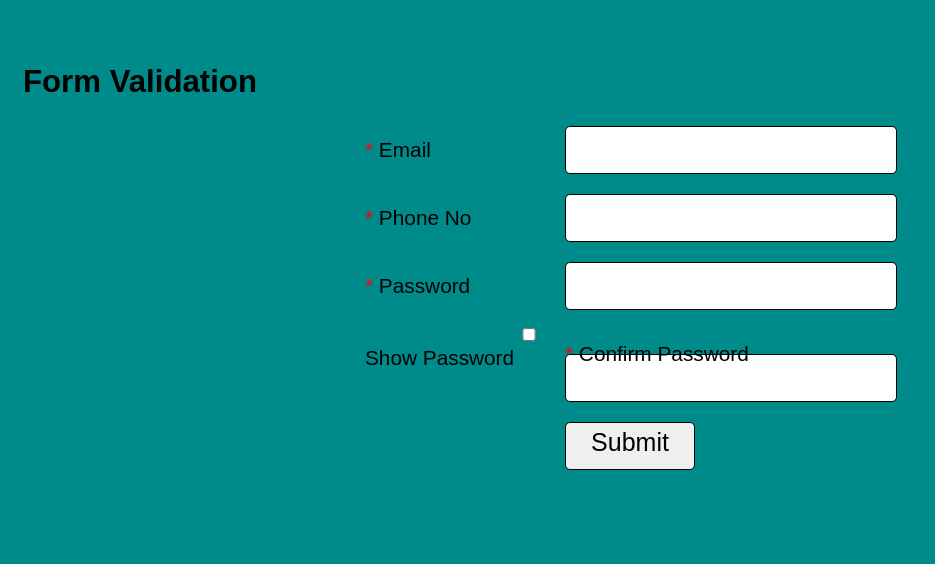
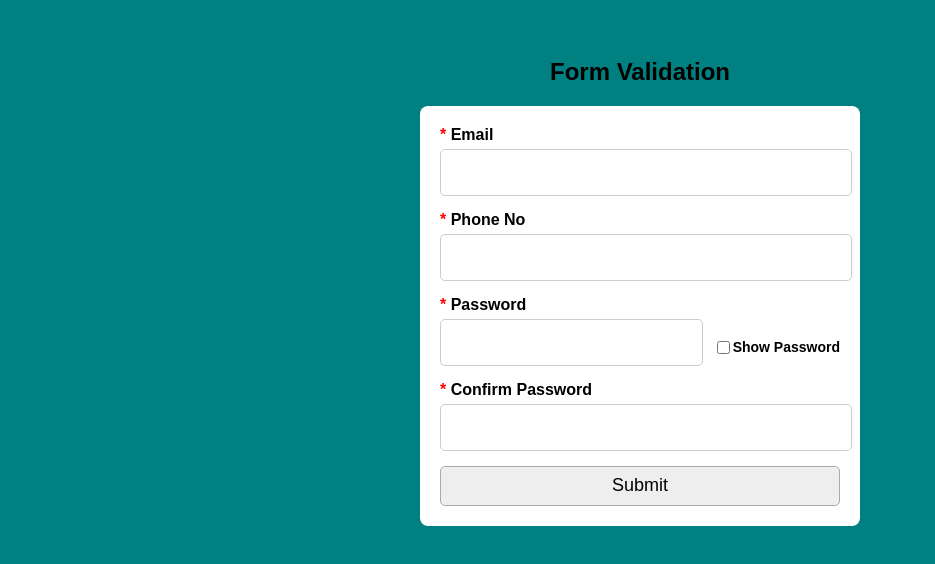
Before and after one commit to TejasOlishetri/Form-Validation, a plain HTML site: page index.html in a window 1280 px wide. Shown: the whole page, without its empty margins (0-935 px from the left). Drawn offline with nearby package versions, Linux system fonts and the light colour scheme.

Commit message:
Update style.css

```diff
--- a/style.css
+++ b/style.css
@@ -1,40 +1,74 @@
-body{
-    font-family: Arial, Helvetica, sans-serif;
-    font-size: 130%;
-    padding: 15px;
-    background-color: darkcyan;
+body {
+    background-color: teal;
+    font-family: Arial, sans-serif;
+    padding: 30px;
 }
-.wraper{
-    width: 550px;
-    margin: 0 auto;
 
+.wraper {
+    max-width: 400px;
+    margin: auto;
+    background-color: #fff;
+    padding: 20px;
+    border-radius: 8px;
 }
-label{
-    width: 200px;
-    float: left;
-    position: relative;
-    top: 12px;
+
+label {
+    font-weight: bold;
+    color: black;
+    display: block;
+    margin-bottom: 5px;
 }
-input{
-    width: 320px;
-    font-size: 25px;
-    border: 1px solid black;
+
+input[type="text"],
+input[type="email"],
+input[type="password"] {
+    width: 100%;
+    height: 35px;
+    font-size: 16px;
+    padding: 5px;
+    margin-bottom: 15px;
+    border: 1px solid #ccc;
     border-radius: 5px;
-    padding: 5px 5px 12px 5px;
 }
-.formelement{
-    margin-bottom: 20px;
+
+.password-wrapper {
+    display: flex;
+    align-items: center;
+    gap: 10px;
 }
-#submitbt{
-    width: 130px;
-    margin-left: 200px;
+
+.password-wrapper input[type="password"] {
+    flex: 1;
 }
-#error{
-    color: red;
-    font-size: 90%;
-    padding-top: 15px;
+
+.password-toggle {
+    display: flex;
+    align-items: center;
+    font-size: 14px;
+    white-space: nowrap;
 }
-#sucess{
-    color: green;
-    font-size: 90%;
+
+input[type="submit"] {
+    width: 100%;
+    height: 40px;
+    font-size: 18px;
+    background-color: #eee;
+    border: 1px solid #aaa;
+    border-radius: 5px;
+    cursor: pointer;
 }
+
+#error,
+#sucess {
+    text-align: center;
+    margin-bottom: 15px;
+    font-size: 16px;
+}
+#submitbt:hover{
+    background-color: chartreuse;
+    transition: 1s;
+    border: 1px solid chartreuse;
+}
+h2{
+    text-align: center;
+}
```
